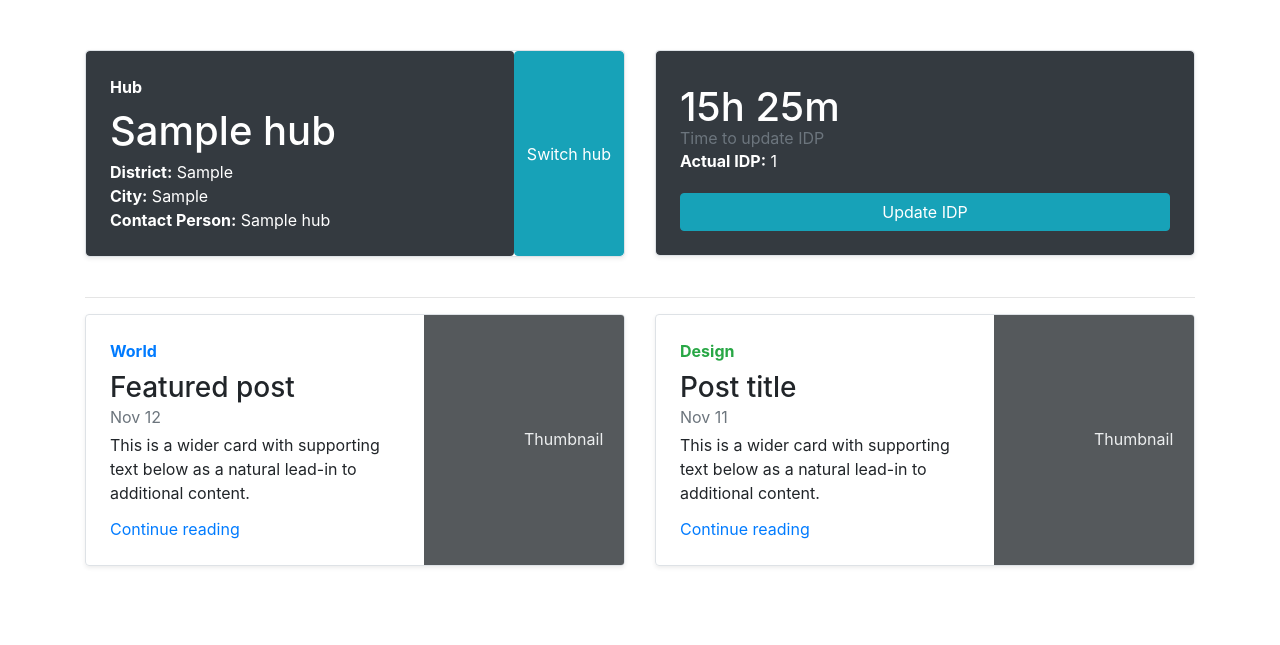
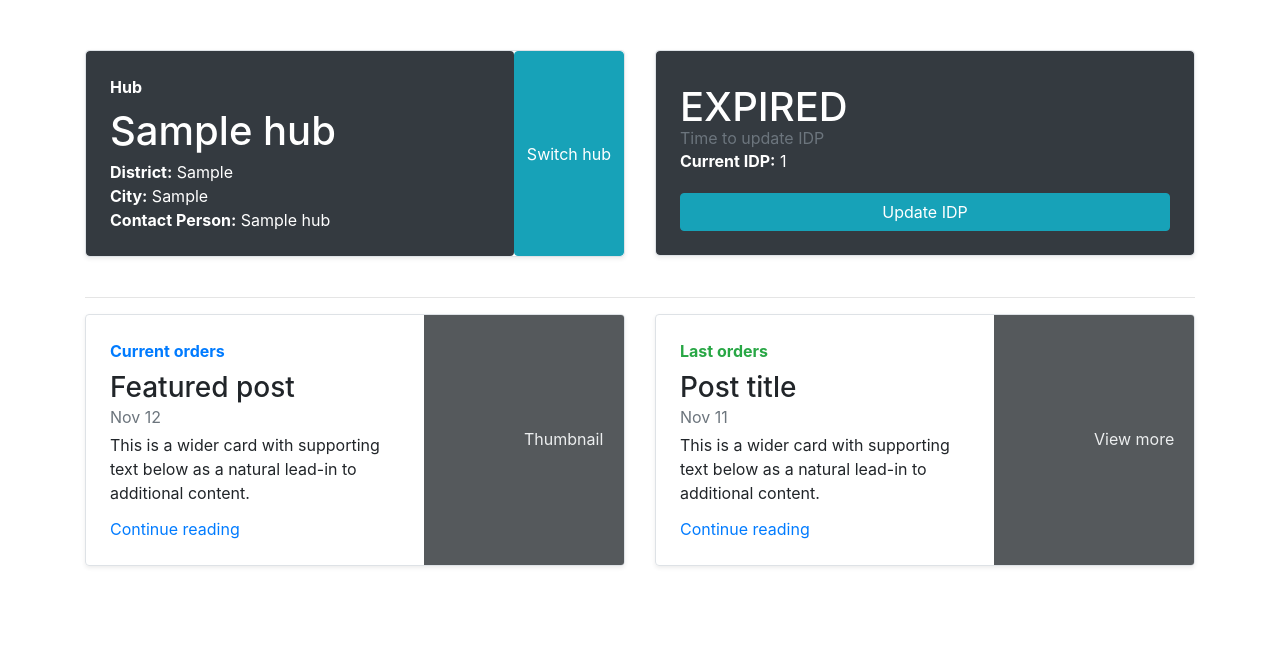
Before and after one commit to pravoslavzilka/Harverster, a Flask app: page /coordinator/hub-page/1/ in a window 1280 px wide. Shown: the part 59-704 px from the top of the page. Run offline with Flask 2, Linux system fonts and the light colour scheme; a user stored in the database is signed in; tables that the repository leaves empty hold one stand-in row (values such as "Sample post"); some libraries are stand-ins or nearby versions.

Commit message:
Countdown for coordinator

```diff
--- a/blueprints/coordinator/templates/coordinator/hub_page.html
+++ b/blueprints/coordinator/templates/coordinator/hub_page.html
@@ -26,9 +26,9 @@
           <div class="row no-gutters border rounded overflow-hidden flex-md-row mb-4 shadow-sm h-md-250 position-relative">
              <div class="col p-4 d-flex flex-column position-static text-white rounded bg-dark">
               <strong class="d-inline-block mb-2"></strong>
-              <h1 style="padding-bottom:5px;" class="mb-0">15h 25m</h1>
+              <h1 style="padding-bottom:5px;" id="demo" class="mb-0"></h1>
                <div style="margin-top:-10px;" class="mb-1 text-muted">Time to update IDP</div>
-              <div style="margin-top:-5px;padding-bottom:20px;" class="card-text mb-auto"><strong>Actual IDP:</strong> {{ hub.idp }}</div>
+              <div style="margin-top:-5px;padding-bottom:20px;" class="card-text mb-auto"><strong>Current IDP:</strong> {{ hub.idp }}</div>
                <button type="button" class="btn btn-info" data-toggle="modal" data-target="#exampleModal">Update IDP</button>
 
             </div>
@@ -43,7 +43,7 @@
         <div class="col-md-6">
           <div class="row no-gutters border rounded overflow-hidden flex-md-row mb-4 shadow-sm h-md-250 position-relative">
             <div class="col p-4 d-flex flex-column position-static">
-              <strong class="d-inline-block mb-2 text-primary">World</strong>
+              <strong class="d-inline-block mb-2 text-primary">Current orders</strong>
               <h3 class="mb-0">Featured post</h3>
               <div class="mb-1 text-muted">Nov 12</div>
               <p class="card-text mb-auto">This is a wider card with supporting text below as a natural lead-in to additional content.</p>
@@ -58,14 +58,14 @@
         <div class="col-md-6">
           <div class="row no-gutters border rounded overflow-hidden flex-md-row mb-4 shadow-sm h-md-250 position-relative">
             <div class="col p-4 d-flex flex-column position-static">
-              <strong class="d-inline-block mb-2 text-success">Design</strong>
+              <strong class="d-inline-block mb-2 text-success">Last orders</strong>
               <h3 class="mb-0">Post title</h3>
               <div class="mb-1 text-muted">Nov 11</div>
               <p class="mb-auto">This is a wider card with supporting text below as a natural lead-in to additional content.</p>
               <a href="#" class="stretched-link">Continue reading</a>
             </div>
             <div class="col-auto d-none d-lg-block">
-              <svg class="bd-placeholder-img" width="200" height="250" xmlns="http://www.w3.org/2000/svg" role="img" aria-label="Placeholder: Thumbnail" preserveAspectRatio="xMidYMid slice" focusable="false"><title>Placeholder</title><rect width="100%" height="100%" fill="#55595c"></rect><text x="50%" y="50%" fill="#eceeef" dy=".3em">Thumbnail</text></svg>
+              <svg class="bd-placeholder-img" width="200" height="250" xmlns="http://www.w3.org/2000/svg" role="img" aria-label="Placeholder: Thumbnail" preserveAspectRatio="xMidYMid slice" focusable="false"><title>Placeholder</title><rect width="100%" height="100%" fill="#55595c"></rect><text x="50%" y="50%" fill="#eceeef" dy=".3em">View more</text></svg>
 
             </div>
           </div>
@@ -104,4 +104,37 @@
       </div>
     </div>
 
+  <script>
+    // Set the date we're counting down to
+    var countDownDate = new Date("{{ hub.last_idp_update }}").getTime();
+    var countDownDate2 = new Date("Nov 25, 2022 23:37:25").getTime();
+
+    // Update the count down every 1 second
+    var x = setInterval(function() {
+
+      // Get today's date and time
+      var now = new Date().getTime();
+
+      // Find the distance between now and the count down date
+      var distance = (countDownDate + 604800000) - now;
+
+
+      // Time calculations for days, hours, minutes and seconds
+      var days = Math.floor(distance / (1000 * 60 * 60 * 24));
+      var hours = Math.floor((distance % (1000 * 60 * 60 * 24)) / (1000 * 60 * 60));
+      var minutes = Math.floor((distance % (1000 * 60 * 60)) / (1000 * 60));
+      var seconds = Math.floor((distance % (1000 * 60)) / 1000);
+
+      // Output the result in an element with id="demo"
+      document.getElementById("demo").innerHTML = days + "d " + hours + "h "
+      + minutes + "m " + seconds + "s ";
+
+      // If the count down is over, write some text
+      if (distance < 0) {
+        clearInterval(x);
+        document.getElementById("demo").innerHTML = "EXPIRED";
+      }
+    }, 1000);
+    </script>
+
 {% endblock content %}
```
